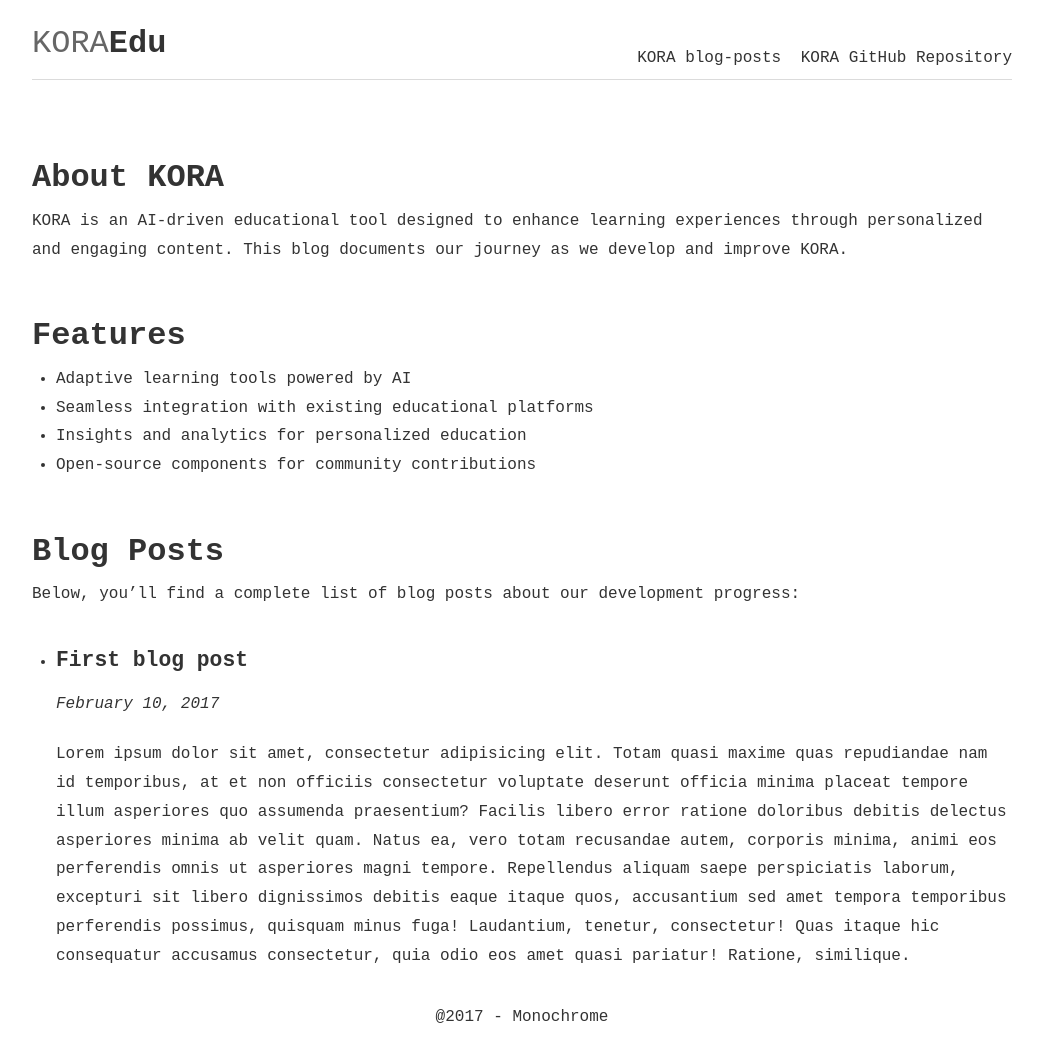
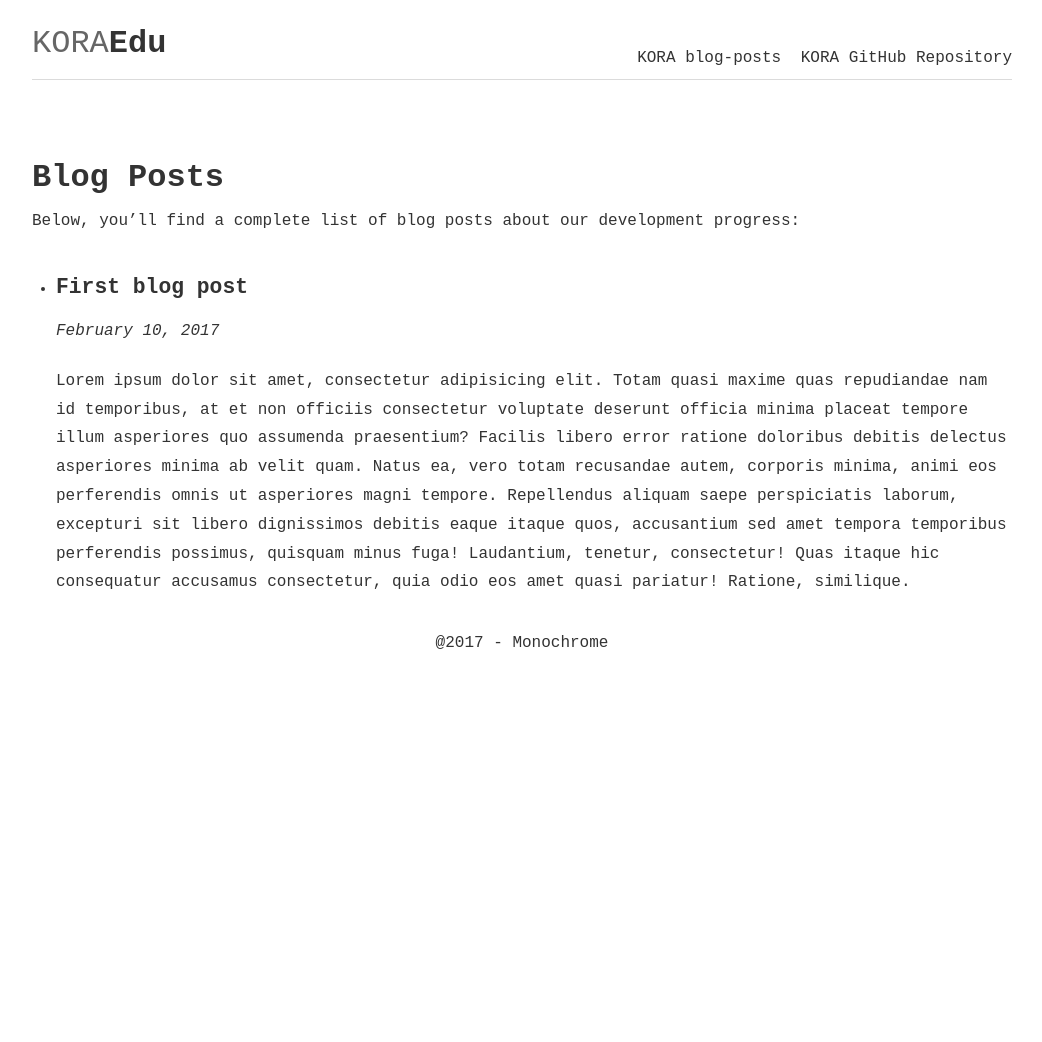
Before and after one commit to kora-edu/kora-edu.github.io, a Jekyll site: the page built from about.md, in a window 1280 px wide. Shown: the whole page, without its empty margins (118-1160 px from the left). Built offline with Jekyll 4.4.1, drawn with Linux system fonts in a browser that asks for light colours; after the commit the page ends 900 px from its top, so only the background shows below that.

Commit message:
template

```diff
--- a/about.md
+++ b/about.md
@@ -3,15 +3,6 @@ layout: page
 title: KORA blog-posts
 description: Learn more about KORA and our development process.
 ---
-
-## About KORA
-KORA is an AI-driven educational tool designed to enhance learning experiences through personalized and engaging content. This blog documents our journey as we develop and improve KORA.
-
-## Features
-- Adaptive learning tools powered by AI
-- Seamless integration with existing educational platforms
-- Insights and analytics for personalized education
-- Open-source components for community contributions
 
 ## Blog Posts
 Below, you'll find a complete list of blog posts about our development progress:
```
